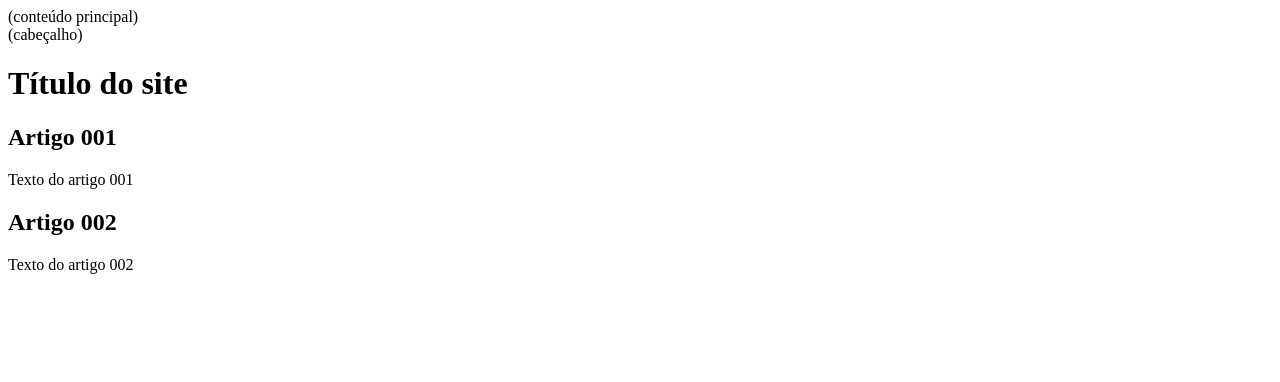
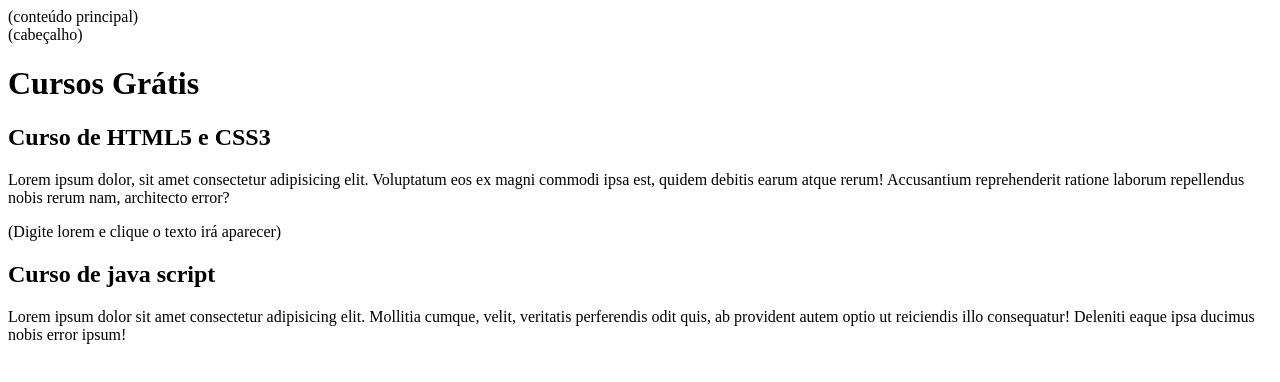
Before and after one commit to samuelssb/projeto-site, a plain HTML site: page index.html in a window 1280 px wide. Drawn offline with Linux system fonts and the light colour scheme.

Commit message:
comecei a escrever o conteúdo

```diff
--- a/index.html
+++ b/index.html
@@ -8,14 +8,14 @@
 <body>
     <main> (conteúdo principal)
 		<header> (cabeçalho)
-			<h1>Título do site</h1>
+			<h1>Cursos Grátis</h1>
 			<article>
-				<h2>Artigo 001</h2>
-				<p>Texto do artigo 001</p>
+				<h2>Curso de HTML5 e CSS3</h2>
+				<p>Lorem ipsum dolor, sit amet consectetur adipisicing elit. Voluptatum eos ex magni commodi ipsa est, quidem debitis earum atque rerum! Accusantium reprehenderit ratione laborum repellendus nobis rerum nam, architecto error?</p> (Digite lorem e clique o texto irá aparecer)
 			</article>
 			<article>
-				<h2>Artigo 002</h2>
-				<p>Texto do artigo 002</p>
+				<h2>Curso de java script</h2>
+				<p>Lorem ipsum dolor sit amet consectetur adipisicing elit. Mollitia cumque, velit, veritatis perferendis odit quis, ab provident autem optio ut reiciendis illo consequatur! Deleniti eaque ipsa ducimus nobis error ipsum!</p>
 			</article>
 		</header>
 	</main>
```
